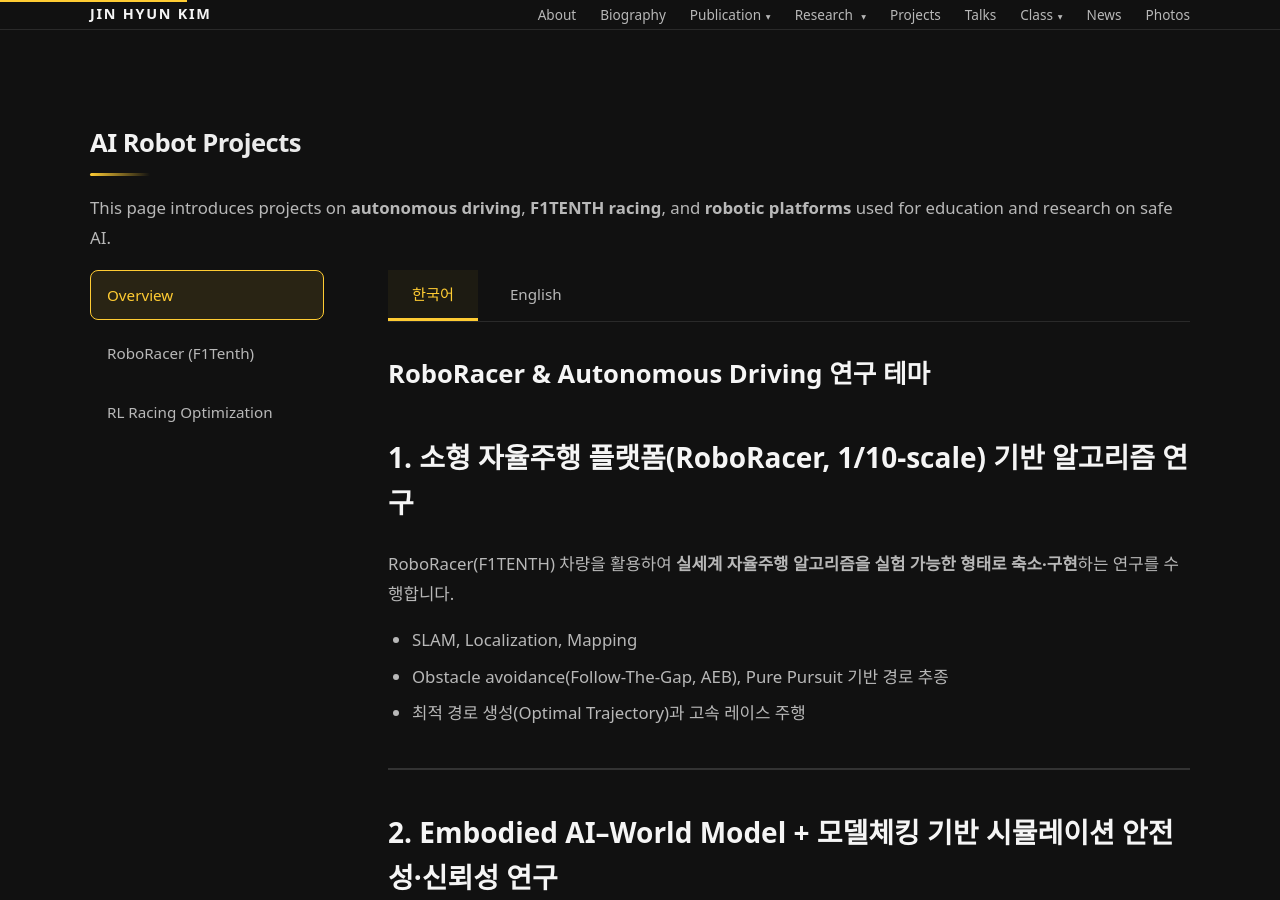
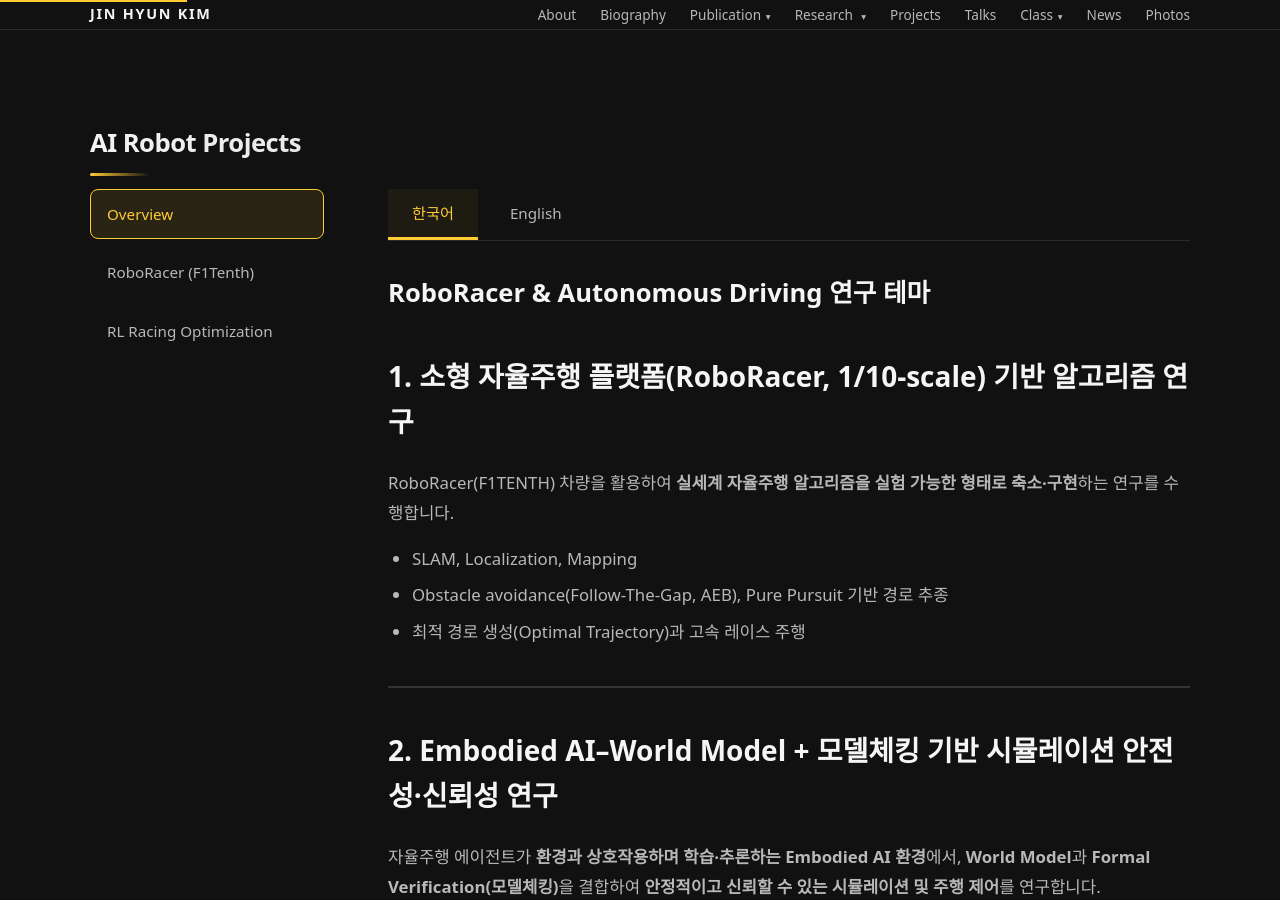
Before and after one commit to jhkim07/jhkim07.github.io, a Jekyll site: the page built from research/ai-robot/index.md, in a window 1280 px wide and 900 px high. Built offline with Jekyll 4.4.1, drawn with Linux system fonts in a browser that asks for light colours.

```diff
--- a/research/ai-robot/index.md
+++ b/research/ai-robot/index.md
@@ -6,11 +6,6 @@
 <section class="section">
   <div class="container">
     <h2 class="section-title">AI Robot Projects</h2>
-    <p class="section-text">
-      This page introduces projects on <strong>autonomous driving</strong>,
-      <strong>F1TENTH racing</strong>, and <strong>robotic platforms</strong>
-      used for education and research on safe AI.
-    </p>
 
     <div class="research-layout">
       <!-- 좌측 사이드바 메뉴 -->
```
